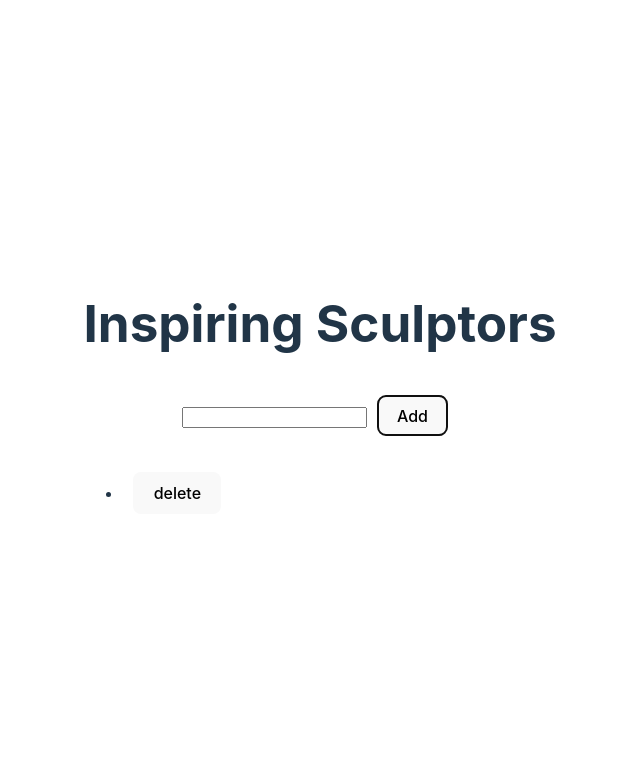
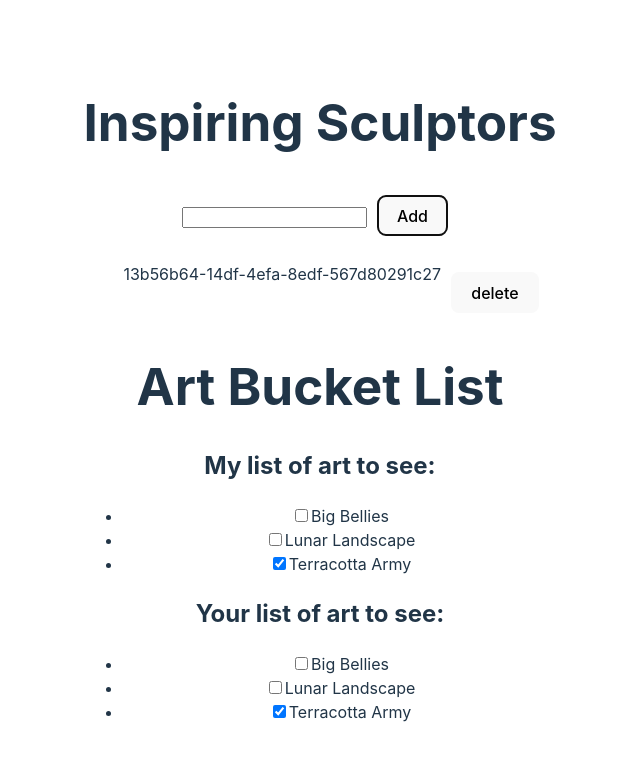
Before and after one commit to victorchrollo14/Learning-React, a React (Vite) app in the folder Interacitivity/: page / in a window 1280 px wide. Both pictures are taken after a click on the button "Add". Shown: the top 760 px of the page, without its empty margins (320-960 px from the left). Built offline with nearby package versions, Linux system fonts and the light colour scheme.

Commit message:
Learned to use arrays in state and useImmer hook

```diff
--- a/Interacitivity/package.json
+++ b/Interacitivity/package.json
@@ -11,7 +11,8 @@
   },
   "dependencies": {
     "react": "^18.2.0",
-    "react-dom": "^18.2.0"
+    "react-dom": "^18.2.0",
+    "use-immer": "^0.9.0"
   },
   "devDependencies": {
     "@types/react": "^18.0.28",
--- a/Interacitivity/src/App.jsx
+++ b/Interacitivity/src/App.jsx
@@ -1,6 +1,7 @@
 import "./App.css";
 
 import { ArrayState } from "./ArrayState";
+import { BucketList } from "./ImmerArray";
 import { Gallery } from "./Gallery";
 import { Incrementor } from "./Incrementor";
 import { ObjectState } from "./ObjectState";
@@ -9,6 +10,7 @@
   return (
     <>
       <ArrayState />
+      <BucketList />
     </>
   );
 }
--- a/Interacitivity/src/ArrayState.jsx
+++ b/Interacitivity/src/ArrayState.jsx
@@ -20,17 +20,20 @@
       />
       <button onClick={addArtist}>Add</button>
       <ul>
-        {artists.map(artist => (
-          <>
-            <div style={{ display: "flex", flexDirection: "row" }}>
-              <li key={artist.id}>{artist.name}
-              <button onClick={() => setArtists(artists.filter((a) => a.id !== artist.id))}>
-                delete
-              </button>
+        {artists.map((artist) => (
+              <li
+                key={artist.id}
+                style={{ display: "flex", flexDirection: "row" }}
+              >
+                {artist.name} {artist.id}
+                <button
+                  onClick={() =>
+                    setArtists(artists.filter((a) => a.id !== artist.id))
+                  }
+                >
+                  delete
+                </button>
               </li>
-
-            </div>
-          </>
         ))}
       </ul>
     </>
--- /dev/null
+++ b/Interacitivity/src/ImmerArray.jsx
@@ -0,0 +1,73 @@
+import { useImmer } from 'use-immer';
+
+let nextId = 3;
+const initialList = [
+  { id: 0, title: 'Big Bellies', seen: false },
+  { id: 1, title: 'Lunar Landscape', seen: false },
+  { id: 2, title: 'Terracotta Army', seen: true },
+];
+
+export  function BucketList() {
+  const [myList, updateMyList] = useImmer(
+    initialList
+  );
+  const [yourList, updateYourList] = useImmer(
+    initialList
+  );
+
+  function handleToggleMyList(id, nextSeen) {
+    updateMyList(draft => {
+      const artwork = draft.find(a =>
+        a.id === id
+      );
+      artwork.seen = nextSeen;
+    });
+  }
+
+  function handleToggleYourList(artworkId, nextSeen) {
+    updateYourList(draft => {
+      const artwork = draft.find(a =>
+        a.id === artworkId
+      );
+      artwork.seen = nextSeen;
+    });
+  }
+
+  return (
+    <>
+      <h1>Art Bucket List</h1>
+      <h2>My list of art to see:</h2>
+      <ItemList
+        artworks={myList}
+        onToggle={handleToggleMyList} />
+      <h2>Your list of art to see:</h2>
+      <ItemList
+        artworks={yourList}
+        onToggle={handleToggleYourList} />
+    </>
+  );
+}
+
+function ItemList({ artworks, onToggle }) {
+  return (
+    <ul>
+      {artworks.map(artwork => (
+        <li key={artwork.id}>
+          <label>
+            <input
+              type="checkbox"
+              checked={artwork.seen}
+              onChange={e => {
+                onToggle(
+                  artwork.id,
+                  e.target.checked
+                );
+              }}
+            />
+            {artwork.title}
+          </label>
+        </li>
+      ))}
+    </ul>
+  );
+}
```
Also changed, not shown: 1 other file (tests, documents, lock files or other folders).
